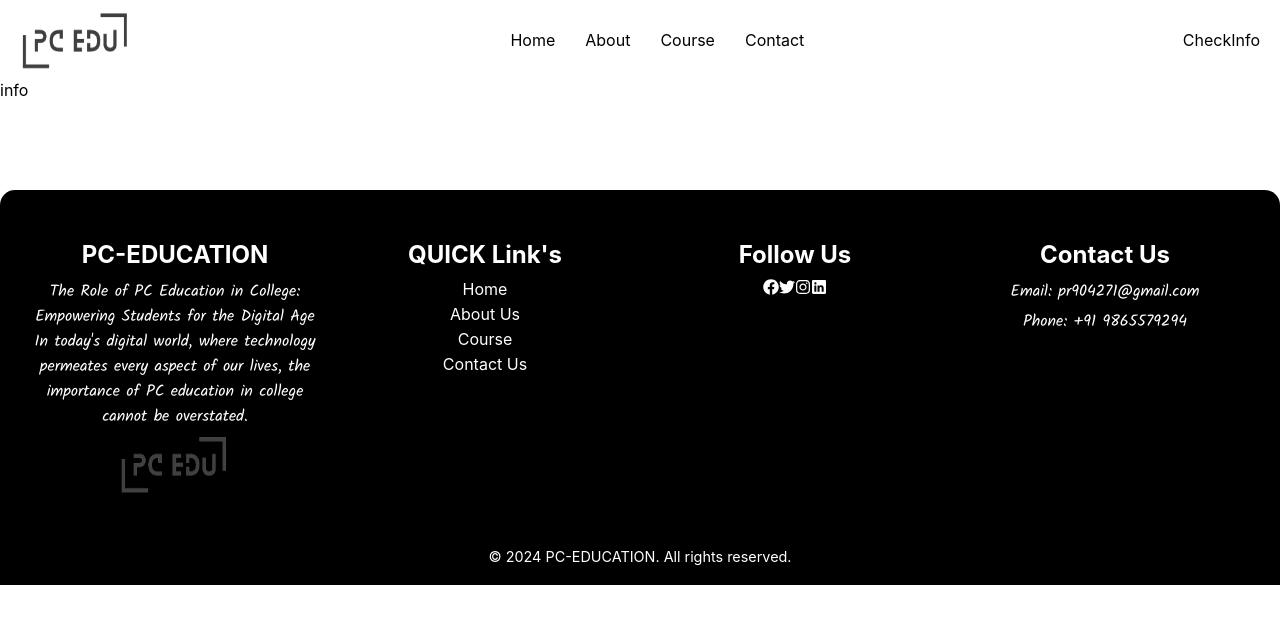
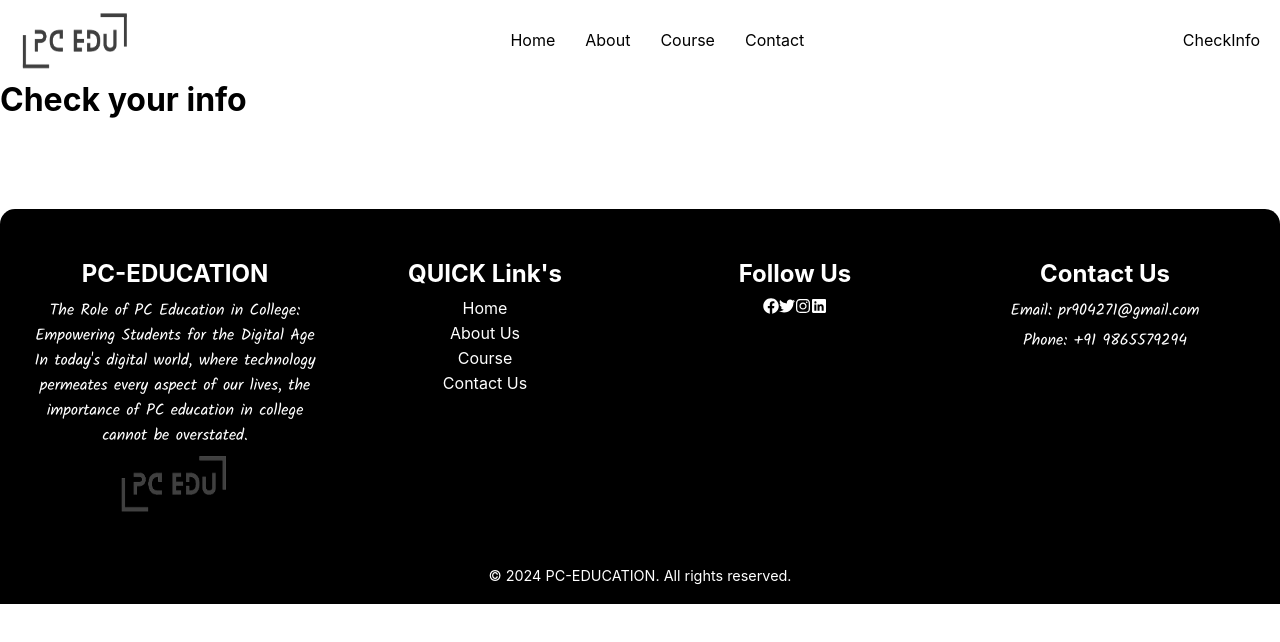
Before and after one commit to prakash-it/College-Management-System, a React (Create React App) app in the folder college/: page /info in a window 1280 px wide. Shown: the top 642 px of the page. Built offline with nearby package versions, Linux system fonts and the light colour scheme.

Commit message:
Some-change

```diff
--- a/college/src/Components/Info.js
+++ b/college/src/Components/Info.js
@@ -1,9 +1,11 @@
 import React from 'react'
+import './css/Info.css'
 
 export default function Info() {
   return (
-    <div>
-      info
-    </div>
+    <>
+      <h1>Check your info </h1>
+
+    </>
   )
 }
--- a/college/src/Components/Teacher-data.js
+++ b/college/src/Components/Teacher-data.js
@@ -2,7 +2,7 @@ import React from 'react'
 
 export default function Teacherdata() {
   return (
-    <div>Teacher-data</div>
+    <div>Teacher-data </div>
 
   )
 }
```
Also changed, not shown: college/src/Components/css/Info.css (added).
